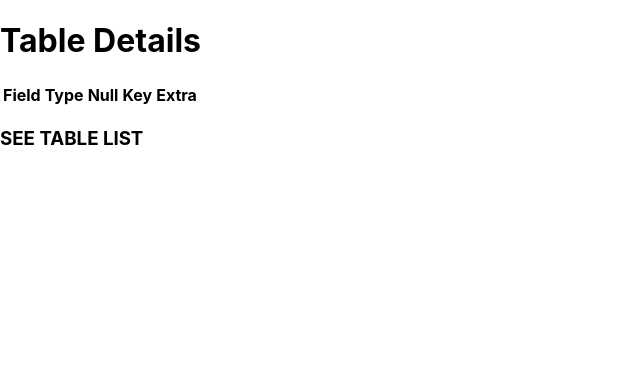
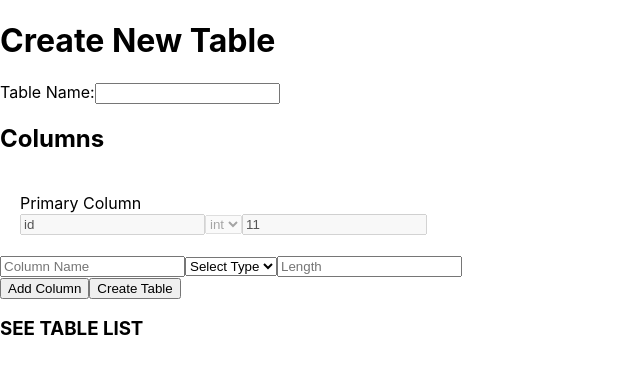
Before and after one commit to ShafiqSuhag/dbms-app, a Next.js app: page /tables/create in a window 1280 px wide. Shown: the top 374 px of the page, without its empty margins (0-640 px from the left). Built offline with nearby package versions, Linux system fonts and the light colour scheme.

Commit message:
createTable api & basic Ui setup

```diff
--- a/package.json
+++ b/package.json
@@ -9,6 +9,7 @@
     "lint": "next lint"
   },
   "dependencies": {
+    "dotenv": "^16.0.3",
     "express": "^4.18.2",
     "mysql": "^2.18.1",
     "next": "13.4.3",
--- /dev/null
+++ b/pages/api/createTable.js
@@ -0,0 +1,55 @@
+// pages/api/createTable.js
+
+import mysql from 'mysql';
+
+export default function createTableHandler(req, res) {
+  if (req.method !== 'POST') {
+    return res.status(405).json({ message: 'Method Not Allowed' });
+  }
+
+  // Retrieve the table name and columns from the request body
+  const { tableName, columns } = req.body;
+
+  // Configure your MySQL connection
+  const connection = mysql.createConnection({
+    host: 'localhost',
+    user: 'sohag',
+    password: '1',
+    database: 'dbms_app',
+  });
+
+  // Connect to the MySQL server
+  connection.connect((err) => {
+    if (err) {
+      console.error('Error connecting to MySQL:', err);
+      return res.status(500).json({ message: 'Internal Server Error' });
+    }
+
+    // Create the table query
+    const createTableQuery = `CREATE TABLE IF NOT EXISTS ${tableName} (
+      id INT PRIMARY KEY AUTO_INCREMENT,
+      ${columns
+        .map(
+          (column) =>
+            `${column.name} ${column.type}${column.length ? `(${column.length})` : ''}${
+              column.defaultValue ? ` DEFAULT '${column.defaultValue}'` : ''
+            }`
+        )
+        .join(',\n')}
+    )`;
+
+    // Execute the create table query
+    connection.query(createTableQuery, (err) => {
+      if (err) {
+        console.error('Error creating table:', err);
+        return res.status(500).json({ message: 'Internal Server Error' });
+      }
+
+      // Close the MySQL connection
+      connection.end();
+
+      // Return a success response
+      res.status(200).json({ message: 'Table created successfully' });
+    });
+  });
+}
--- /dev/null
+++ b/pages/tables/create.js
@@ -0,0 +1,214 @@
+import Link from 'next/link';
+import { useState } from 'react';
+
+const CreateTablePage = () => {
+    const [tableName, setTableName] = useState('');
+    const [columns, setColumns] = useState([{ name: '', type: '', length: '' }]);
+    const handleTableNameChange = (event) => {
+        setTableName(event.target.value);
+    };
+
+    const handleColumnNameChange = (index, event) => {
+        const updatedColumns = [...columns];
+        updatedColumns[index].name = event.target.value;
+        setColumns(updatedColumns);
+    };
+
+    const handleColumnTypeChange = (index, event) => {
+        const updatedColumns = [...columns];
+        updatedColumns[index].type = event.target.value;
+        setColumns(updatedColumns);
+    };
+
+    const handleColumnLengthChange = (index, event) => {
+        const updatedColumns = [...columns];
+        updatedColumns[index].length = event.target.value;
+        setColumns(updatedColumns);
+    };
+
+    // const handleColumnDefaultValueChange = (index, event) => {
+    //     const updatedColumns = [...columns];
+    //     updatedColumns[index].defaultValue = event.target.value;
+    //     setColumns(updatedColumns);
+    // };
+
+    const renderColumnTypeOptions = () => {
+        return columnTypes.map((type) => (
+            <option key={type} value={type}>
+                {type}
+            </option>
+        ));
+    };
+
+    const columnTypes = [
+        'INT',
+        'VARCHAR',
+        'TEXT',
+        'DATE',
+        'DATETIME',
+        // Add more column types as needed
+    ];
+
+
+    // const handleSubmit = (event) => {
+    //     event.preventDefault();
+    //     // Submit logic here, e.g., send a POST request to create the table
+    //     const createTableQuery = `CREATE TABLE IF NOT EXISTS ${tableName} (
+    //       id INT PRIMARY KEY AUTO_INCREMENT,
+    //       ${columns
+    //         .map(
+    //           (column) =>
+    //             `${column.name} ${column.type}${column.length ? `(${column.length})` : ''}${
+    //               column.defaultValue ? ` DEFAULT '${column.defaultValue}'` : ''
+    //             }`
+    //         )
+    //         .join(',\n')}
+    //     )`;
+    //     // Execute the createTableQuery
+    //   };
+
+
+    const handleSubmit = async (event) => {
+        event.preventDefault();
+
+        // Check if the column name "id" is present in the columns array
+        const hasIdColumn = columns.some((column) => column.name.toLowerCase() === 'id');
+
+        if (hasIdColumn) {
+            // Display a warning or handle the error accordingly
+            alert('Cannot create column with name "id"');
+            return;
+        }
+
+
+        try {
+            const payload = {
+                tableName,
+                columns,
+            };
+
+            const response = await fetch('/api/createTable', {
+                method: 'POST',
+                headers: {
+                    'Content-Type': 'application/json',
+                },
+                body: JSON.stringify(payload),
+            });
+
+            if (response.ok) {
+                // Request succeeded
+                // Handle the response data or perform any other action
+                console.log('Table created successfully');
+            } else {
+                // Request failed
+                console.error('Error creating table:', response.statusText);
+            }
+
+            // Reset the form
+            setTableName('');
+            setColumns([]);
+        } catch (error) {
+            console.error('Error creating table:', error);
+            // Handle the error, show an error message, etc.
+        }
+    }
+
+    const handleAddColumn = () => {
+        setColumns([...columns, { name: '', type: '' }]);
+    };
+
+    const handleRemoveColumn = (index) => {
+        const updatedColumns = [...columns];
+        updatedColumns.splice(index, 1);
+        setColumns(updatedColumns);
+    };
+
+    //////////////////////////////////------------
+
+    return (
+        <div>
+            <h1>Create New Table</h1>
+            <form onSubmit={handleSubmit}>
+                <div>
+                    <label htmlFor="table-name">Table Name:</label>
+                    <input
+                        type="text"
+                        id="table-name"
+                        value={tableName}
+                        onChange={handleTableNameChange}
+                        required
+                    />
+                </div>
+
+                <h2>Columns</h2>
+                <div disabled style={{padding:"20px"}}>
+                    <label htmlFor="">Primary Column</label>
+                    <br />
+                    <input
+                        disabled
+                        type="text"
+                        placeholder="id"
+                        value={"id"}
+                    />
+                    <select
+                        disabled
+                        value={""}
+                    >
+                        <option value="">int</option>
+                    </select>
+                    <input
+                        disabled
+                        type="text"
+                        placeholder="Length"
+                        value={"11"}
+                    />
+                </div>
+                {columns.map((column, index) => (
+                    <div key={index}>
+                        <input
+                            type="text"
+                            placeholder="Column Name"
+                            value={column.name}
+                            onChange={(event) => handleColumnNameChange(index, event)}
+                            required
+                        />
+                        <select
+                            value={column.type}
+                            onChange={(event) => handleColumnTypeChange(index, event)}
+                            required
+                        >
+                            <option value="">Select Type</option>
+                            {renderColumnTypeOptions()}
+                        </select>
+                        <input
+                            type="text"
+                            placeholder="Length"
+                            value={column.length}
+                            onChange={(event) => handleColumnLengthChange(index, event)}
+                        />
+                        {/* <input
+                            type="text"
+                            placeholder="Default Value"
+                            value={column.defaultValue}
+                            onChange={(event) => handleColumnDefaultValueChange(index, event)}
+                        /> */}
+                        {index !== 0 && (
+                            <button type="button" onClick={() => handleRemoveColumn(index)}>
+                                Remove
+                            </button>
+                        )}
+                    </div>
+                ))}
+
+                <button type="button" onClick={handleAddColumn}>
+                    Add Column
+                </button>
+
+                <button type="submit">Create Table</button>
+            </form>
+            <h3><Link href="/tables"> SEE TABLE LIST  </Link>  </h3>
+        </div>
+    );
+};
+
+export default CreateTablePage;
```
Also changed, not shown: 1 other file (tests, documents, lock files or other folders).
